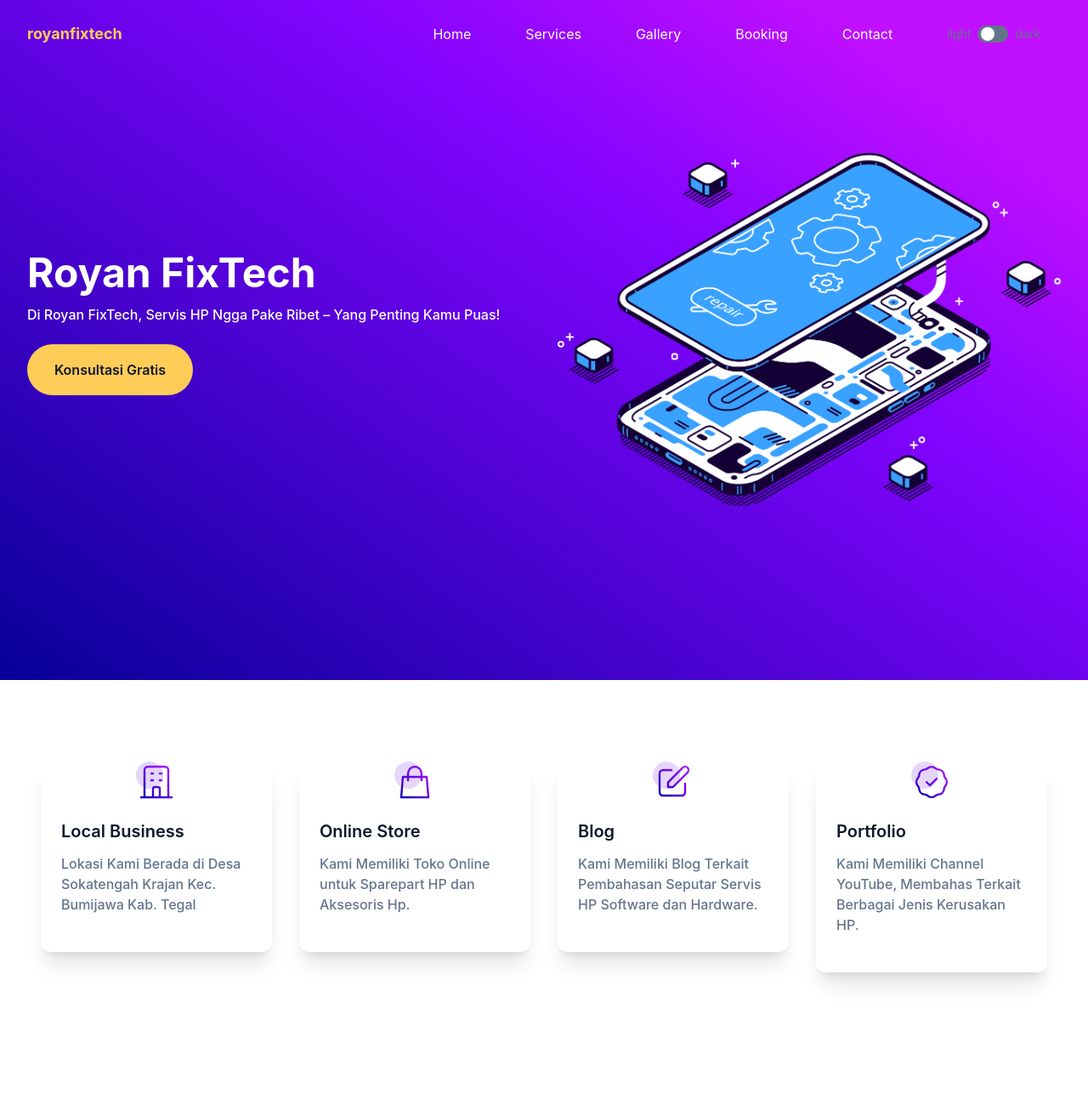
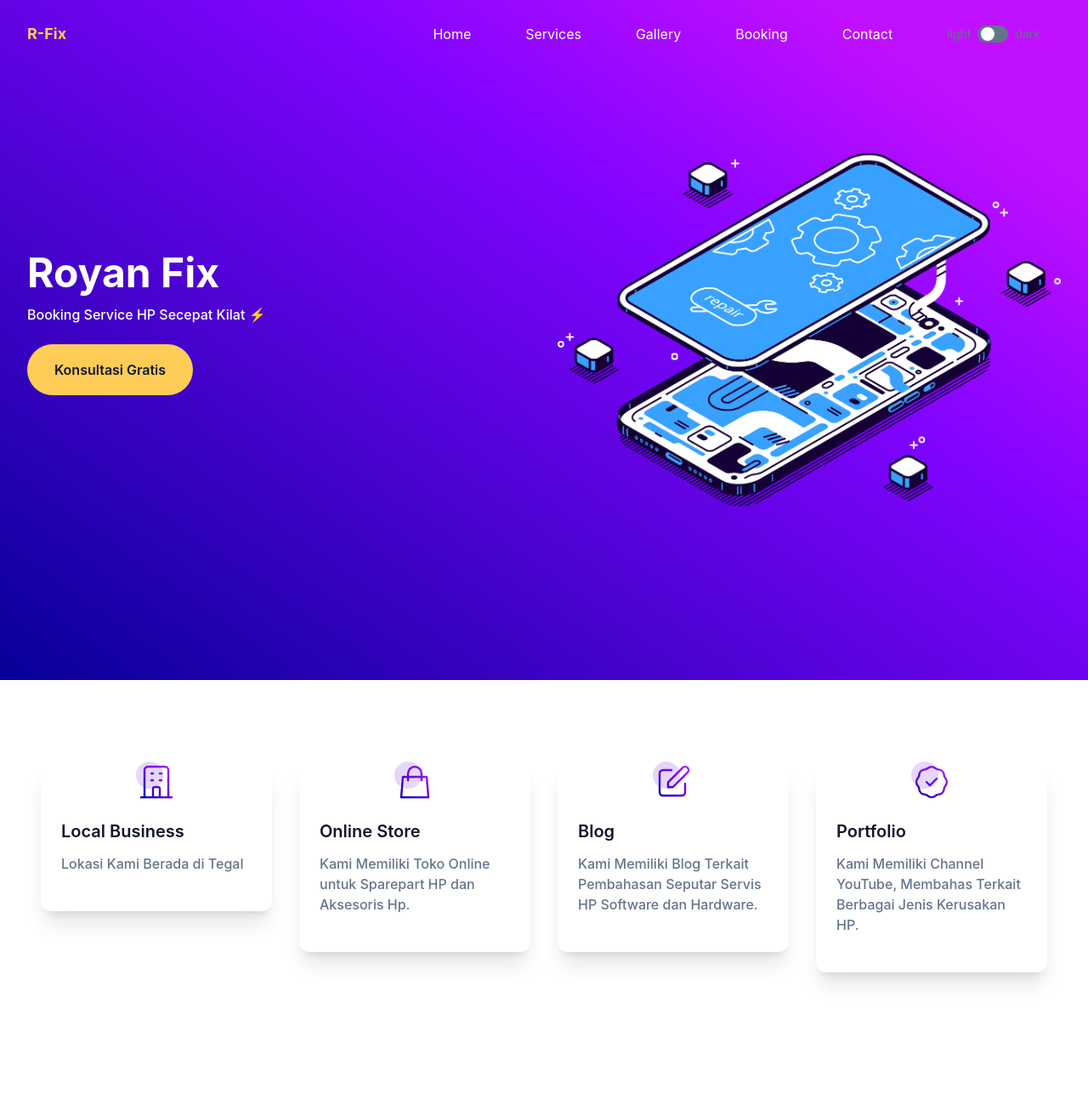
Before and after one commit to royanfix/royanfix.github.io, a website: page index.html in a window 1280 px wide. Shown: the top 1300 px of the page at 85% size. Drawn offline with Linux system fonts and the light colour scheme.

Commit message:
update web royanfix

```diff
--- a/index.html
+++ b/index.html
@@ -3,7 +3,7 @@
 <head>
     <meta charset="UTF-8">
     <meta name="viewport" content="width=device-width, initial-scale=1.0">
-    <title>Royan FixTech</title>
+    <title>R-Fix</title>
     <link href="src/output.css" rel="stylesheet">
     <script>
         if (localStorage.theme === 'dark' || (!('theme' in localStorage) && window.matchMedia('(prefers-color-scheme: dark)').matches)) {
@@ -19,7 +19,7 @@
         <div class="container">
             <div class="flex items-center justify-between relative py-5 lg:py-0">
                 <div class="px-4">
-                    <a href="https://bastianroyan.github.io/royanfixtech/" class="font-bold text-lg py-6 text-button">royanfixtech</a>
+                    <a href="https://bastianroyan.github.io/royanfixtech/" class="font-bold text-lg py-6 text-button">R-Fix</a>
                 </div>
                 <div class="flex items-center px-10">
                     <button id="hamburger" name="hamburger" type="button" class="block absolute right-4 lg:hidden">
@@ -69,8 +69,8 @@
         <div class="container">
             <div class="flex flex-wrap">
                 <div class="w-full self-center px-4 lg:w-1/2">
-                    <h1 class="block font-bold text-white text-4xl mt-1 mb-3 lg:text-5xl dark:text-white">Royan FixTech</h1>
-                    <p class="font-medium text-white mb-10 leading-relaxed">Di Royan FixTech, Servis HP Ngga Pake Ribet – Yang Penting Kamu Puas!</p>
+                    <h1 class="block font-bold text-white text-4xl mt-1 mb-3 lg:text-5xl dark:text-white">Royan Fix</h1>
+                    <p class="font-medium text-white mb-10 leading-relaxed">Booking Service HP Secepat Kilat ⚡</p>
                     <a href="https://wa.me/6287715970798" target="_blank" class="text-base font-semibold text-dark bg-button py-5 px-8 rounded-full hover:shadow-lg hover:opacity-80 transition duration-300 ease-in-out">Konsultasi Gratis</a>
                 </div>
                 <div class="w-full self-end px-4 lg:w-1/2">
@@ -95,7 +95,7 @@
                                 <h3>
                                     <a href="#" class="block mb-3 font-semibold text-xl text-dark hover:text-primary truncate dark:text-white">Local Business</a>
                                 </h3>
-                                <p class="font-medium text-base text-secondary mb-6">Lokasi Kami Berada di Desa Sokatengah Krajan Kec. Bumijawa Kab. Tegal</p>
+                                <p class="font-medium text-base text-secondary mb-6">Lokasi Kami Berada di Tegal</p>
                             </div>
                         </div>
                     </div>
@@ -330,9 +330,9 @@
         <div class="container">
             <div class="flex flex-wrap">
                 <div class="w-full px-4 mb-12 text-slate-300 font-medium md:w-1/3">
-                    <h2 class="font-bold text-4xl text-button mb-5">royanfixtech</h2>
-                    <h3 class="font-semibold text-xl text-white mb-5">Lokasi</h3>
-                    <iframe src="https://www.google.com/maps/embed?pb=!3m2!1sid!2sid!4v1752729794622!5m2!1sid!2sid!6m8!1m7!1sDezIU1bcBG8vKNnCfFRuGw!2m2!1d-7.138539848401259!2d109.1289087132273!3f250.72785424762947!4f7.270489061674098!5f0.7820865974627469" width="300" style="border:0;" allowfullscreen="" loading="lazy" referrerpolicy="no-referrer-when-downgrade"></iframe>
+                    <h2 class="font-bold text-4xl text-button mb-5">royanfix</h2>
+                    <!-- <h3 class="font-semibold text-xl text-white mb-5">Lokasi</h3>
+                    <iframe src="https://www.google.com/maps/embed?pb=!3m2!1sid!2sid!4v1752729794622!5m2!1sid!2sid!6m8!1m7!1sDezIU1bcBG8vKNnCfFRuGw!2m2!1d-7.138539848401259!2d109.1289087132273!3f250.72785424762947!4f7.270489061674098!5f0.7820865974627469" width="300" style="border:0;" allowfullscreen="" loading="lazy" referrerpolicy="no-referrer-when-downgrade"></iframe> -->
                 </div>
                 <div class="w-full px-4 mb-12 md:w-1/3">
                     <h3 class="font-semibold text-xl text-white mb-5">Layanan Kami</h3>
@@ -406,7 +406,7 @@
                         </svg>
                     </a>
                 </div>
-                <p class="font-medium text-xs text-slate-500 text-center">Copyright &copy; 2025 <a href="https://instagram.com/bastian.royan" target="_blank" class="font-bold text-primary">Royan FixTech</a> | Powered By <a href="https://tailwindcss.com" target="_blank" class="font-bold text-sky-500">Bastian Royan</a></p>
+                <p class="font-medium text-xs text-slate-500 text-center">Copyright &copy; 2025 <a href="https://instagram.com/royanfix" target="_blank" class="font-bold text-primary">Royan Fix</a> | Powered By <a href="https://tailwindcss.com" target="_blank" class="font-bold text-sky-500">Royan Fix</a></p>
             </div>
         </div>
     </div>
```
Also changed, not shown: src/output.css.
